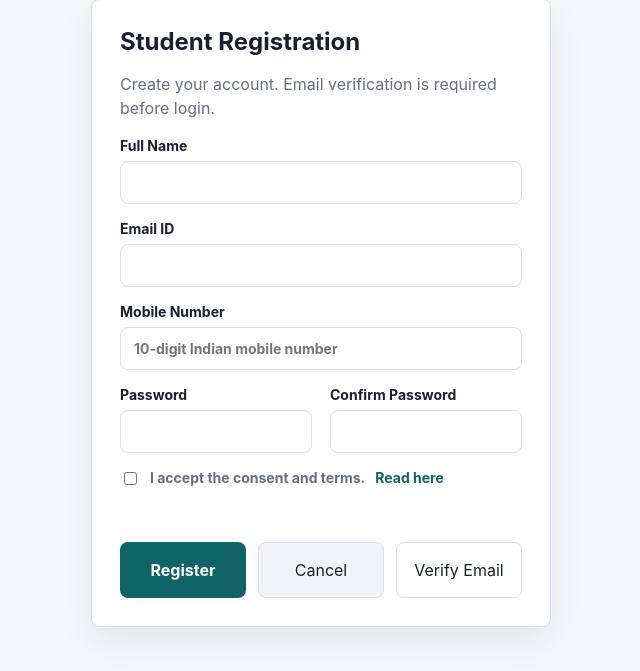
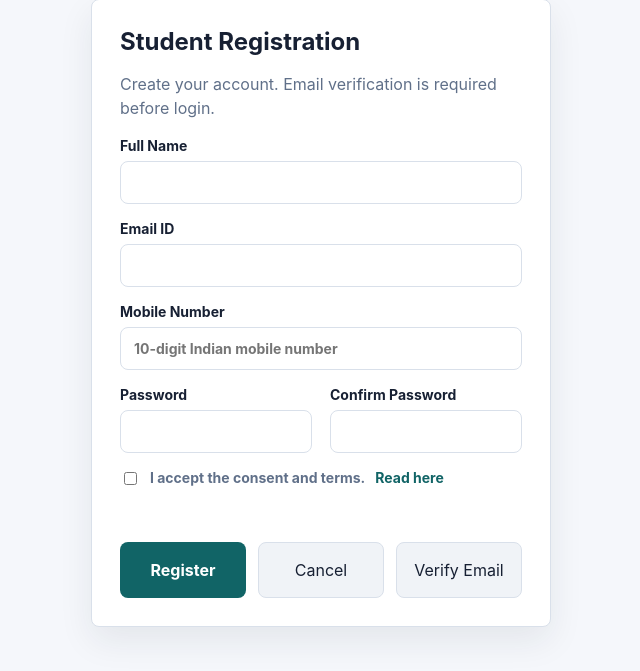
Before and after one commit to lubercypal/assessment, a PHP site: page /register in a window 1280 px wide. Shown: the part 87-758 px from the top of the page, without its empty margins (319-959 px from the left). Run offline with PHP 8.4, Linux system fonts and the light colour scheme.

Commit message:
Minor change button color

```diff
--- a/register.php
+++ b/register.php
@@ -33,7 +33,7 @@
                 <div class="register-actions">
                     <button type="submit" class="action-wide">Register</button>
                     <a href="login" class="action-link secondary action-wide">Cancel</a>
-                    <a href="verify-email" class="action-link action-wide">Verify Email</a>
+                    <a href="verify-email" class="action-link secondary action-wide">Verify Email</a>
                 </div>
             </form>
         </section>
```
